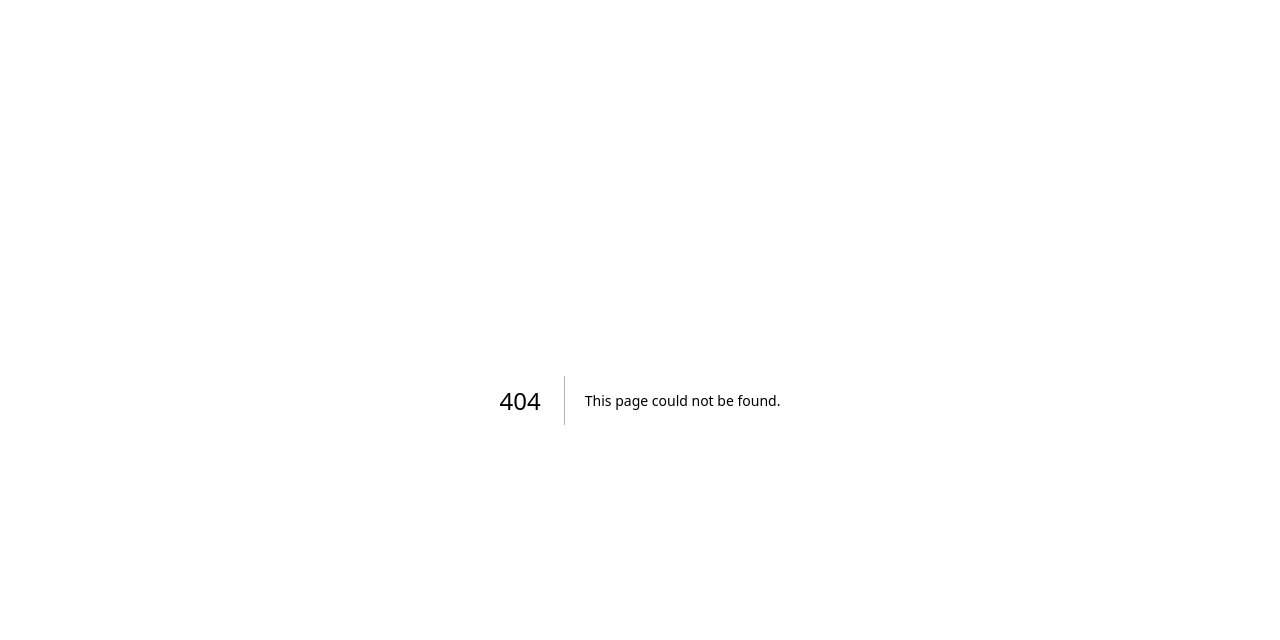
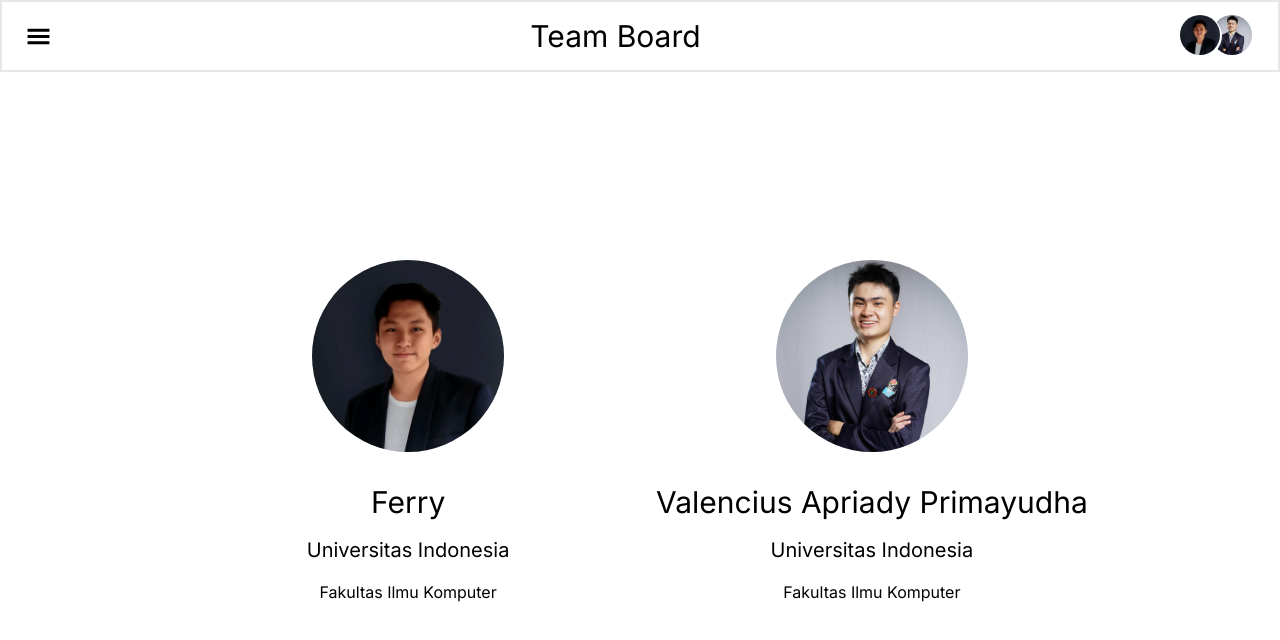
Before and after one commit to valenciusap17/todolist_fe, a Next.js app: page /about in a window 1280 px wide. Before the commit this address had no page. Shown: the top 640 px of the page. Built offline with nearby package versions, Linux system fonts and the light colour scheme.

Commit message:
feat: add profile page

```diff
--- /dev/null
+++ b/src/app/about/page.tsx
@@ -0,0 +1,28 @@
+import Navbar from "../components/Navbar/Navbar";
+
+export default function Home() {
+  return (
+    <>
+      <div className='h-screen bg-white flex flex-col'>
+        <Navbar />
+        <div className='flex justify-center items-center h-[90vh]'>
+          <div className='grid grid-cols-2 mx-auto gap-8'>
+            <div className=" w-48 h-48 mx-auto bg-[url('/images/Ferry.jpeg')] bg-no-repeat rounded-full bg-cover "></div>
+            <div className=" w-48 h-48 mx-auto bg-[url('/images/Valen.jpg')] bg-no-repeat rounded-full bg-cover"></div>
+            <div className='flex flex-col gap-4 items-center justify-center'>
+              <div className="text-3xl">Ferry</div>
+              <div className="text-xl">Universitas Indonesia</div>
+              <div>Fakultas Ilmu Komputer</div>
+
+            </div>
+            <div className='flex flex-col gap-4 items-center justify-center'>
+              <div className="text-3xl">Valencius Apriady Primayudha</div>
+              <div className="text-xl">Universitas Indonesia</div>
+              <div>Fakultas Ilmu Komputer</div>
+            </div>
+          </div>
+        </div>
+      </div>
+    </>
+  );
+}
```
